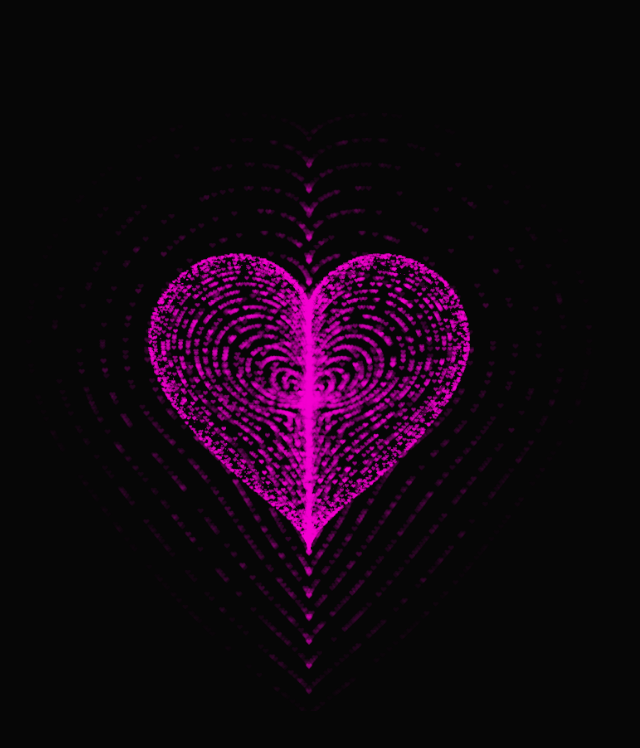
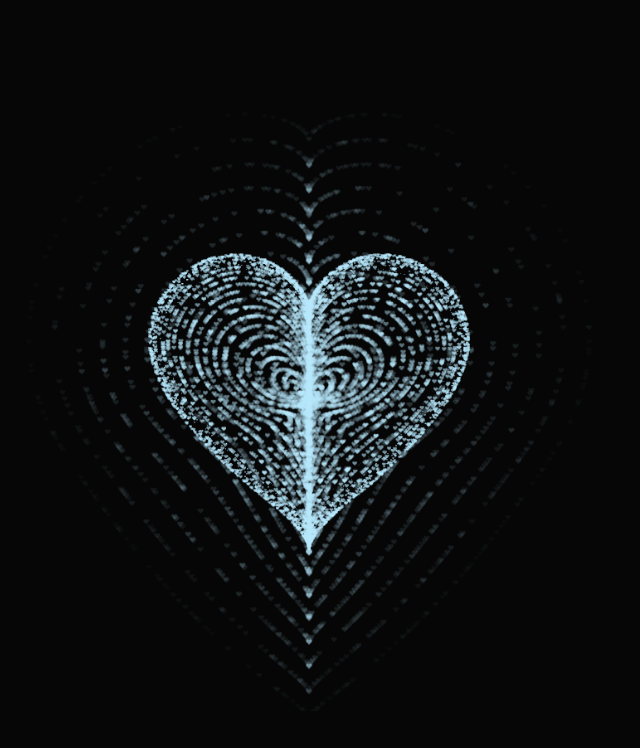
Before and after one commit to Huy-y/traitimv1, a plain HTML site: page index.html in a window 1280 px wide. Shown: the whole page, without its empty margins (331-971 px from the left). Drawn offline with Linux system fonts and the light colour scheme; animation ran at ten frames a second.

Commit message:
Update index.html

```diff
--- a/index.html
+++ b/index.html
@@ -209,7 +209,7 @@
         }
         context.closePath();
         // create the fill
-        context.fillStyle = '#f502d1'; //RedColor
+        context.fillStyle = '#B8E8FC'; //Color
         context.fill();
         // create the image
         var image = new Image();
```
